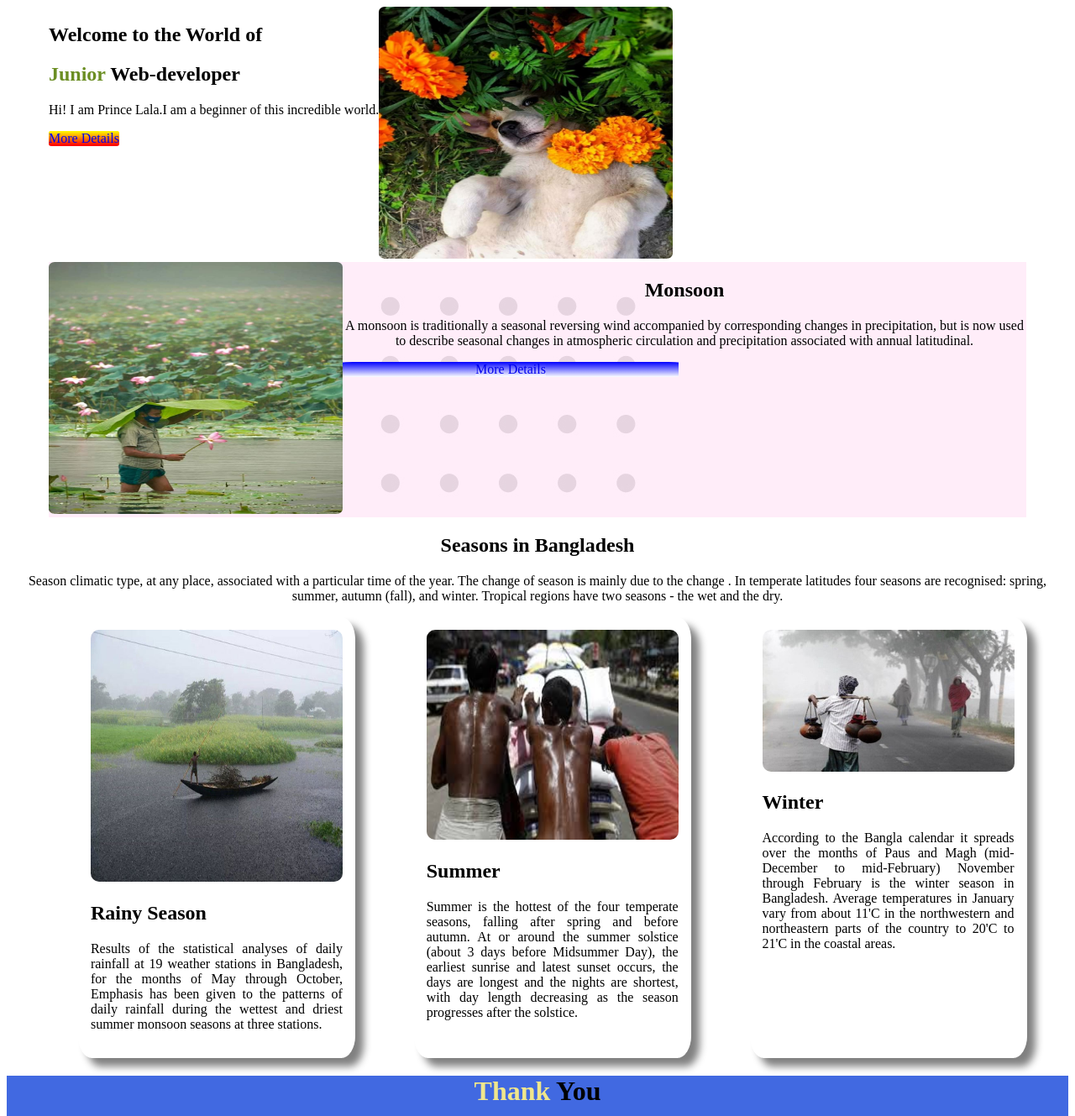
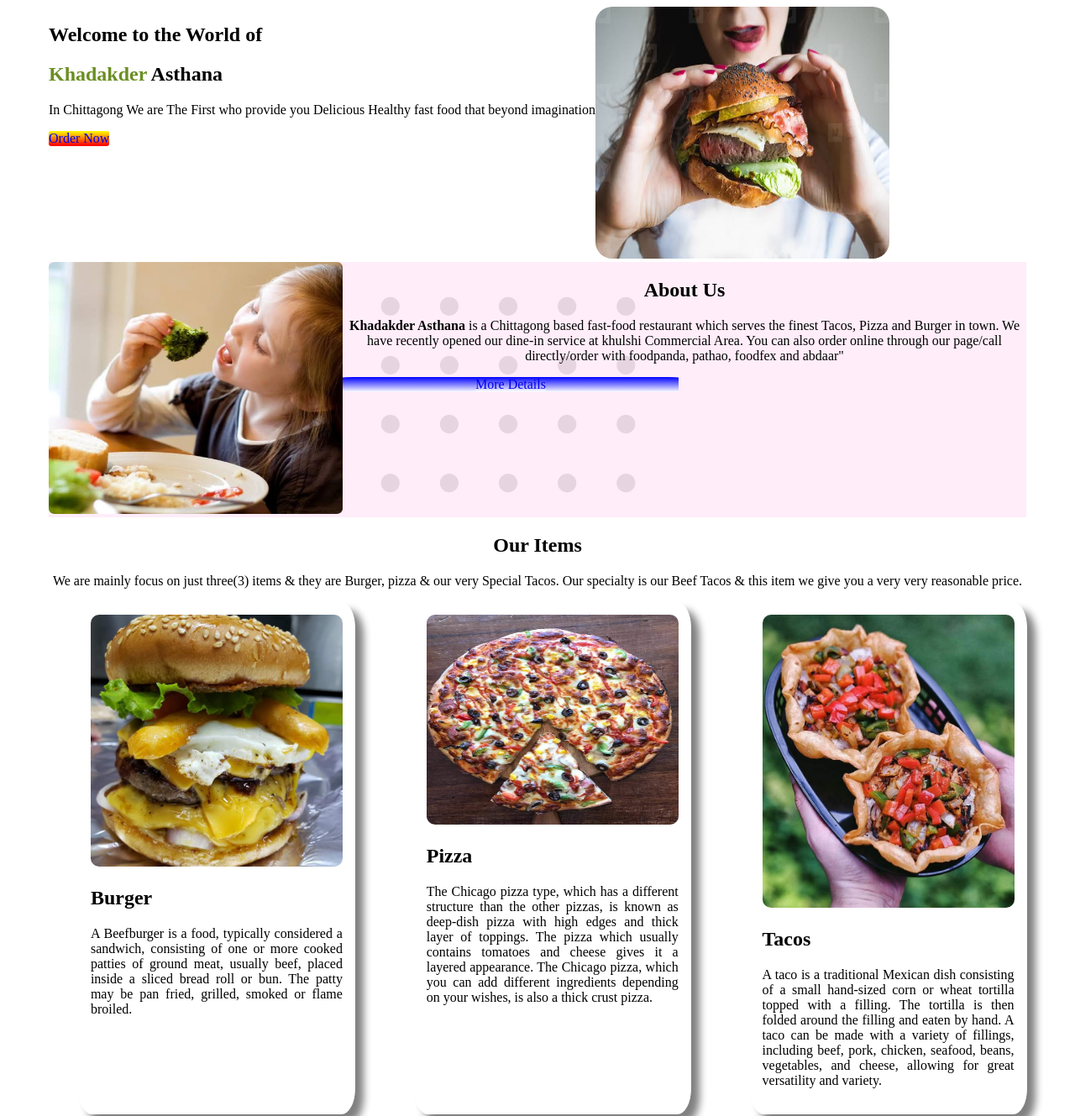
Before and after one commit to PrinceLalaOrin/Assignment-1, a plain HTML site: page index.html in a window 1280 px wide. Shown: the top 1329 px of the page at 84% size. Drawn offline with Linux system fonts and the light colour scheme.

Commit message:
topic changed

```diff
--- a/index.html
+++ b/index.html
@@ -11,47 +11,47 @@
     <section class="hen">
         <div>
             <h2>Welcome to the World of</h2>
-            <h2> <span>Junior</span> Web-developer</h2>
-            <p> Hi! I am Prince Lala.I am a beginner of this incredible world.</p>
+            <h2> <span>Khadakder</span> Asthana</h2>
+            <p> In Chittagong We are The First who provide you Delicious Healthy fast food that beyond imagination</p>
             <div class="link-button">
-                <a  class="link-button" target="blank" href="www.google.com">More Details</a>
+                <a  class="link-button" target="blank" href="www.google.com"> Order Now</a>
             </div>
         </div>
         <div class="ten">
-            <img src="ron.jpg" alt="" height=300px, width=350px>
+            <img src="khaise.jpg" alt="" height=300px, width=350px>
         </div>
     </section>
     <section class="eight hen">
         <div class="nine">
-            <img src="rain.jpg" alt="" height="300px", width="350px">
+            <img src="gone.jpeg" alt="" height="300px", width="350px">
         </div>
         <div>
-            <h2> Monsoon </h2>
-         <p>A monsoon is traditionally a seasonal reversing wind accompanied by corresponding changes in precipitation, but is now used to describe seasonal changes in atmospheric circulation and precipitation associated with annual latitudinal.</p>
+            <h2> About Us </h2>
+         <p> <b>Khadakder Asthana</b> is a Chittagong based fast-food restaurant which serves the finest Tacos, Pizza and Burger in town. We have recently opened our dine-in service at khulshi Commercial Area. You can also order online through our page/call directly/order with foodpanda, pathao, foodfex and abdaar"</p>
          <div class="link">
             <a class="link" target="blank" href="www.google.com">More Details</a>
         </div>
         </div>
     </section>
     <div class="seven">
-        <h2> Seasons in Bangladesh </h2>
-    <p> Season climatic type, at any place, associated with a particular time of the year. The change of season is mainly due to the change . In temperate latitudes four seasons are recognised: spring, summer, autumn (fall), and winter. Tropical regions have two seasons - the wet and the dry. </p>
+        <h2> Our Items </h2>
+    <p> We are mainly focus on just three(3) items & they are Burger, pizza & our very Special Tacos. Our specialty is our Beef Tacos & this item we give you a very very reasonable price. </p>
     </div>
     <section class="hen six">
         <div class="five">
-            <img src="Boat.jpg" alt="" height="300px" width="300px">
-            <h2> Rainy Season </h2>
-            <p>Results of the statistical analyses of daily rainfall at 19 weather stations in Bangladesh, for the months of May through October, Emphasis has been given to the patterns of daily rainfall during the wettest and driest summer monsoon seasons at three stations. </p>
+            <img src="burger.jpg" alt="" height="300px" width="300px">
+            <h2> Burger </h2>
+            <p> A Beefburger is a food, typically considered a sandwich, consisting of one or more cooked patties of ground meat, usually beef, placed inside a sliced bread roll or bun. The patty may be pan fried, grilled, smoked or flame broiled.  </p>
         </div>
         <div class="five">
-            <img src="summer.jpg" alt="" height="250px" width ="300px">
-            <h2> Summer</h2>
-            <p> Summer is the hottest of the four temperate seasons, falling after spring and before autumn. At or around the summer solstice (about 3 days before Midsummer Day), the earliest sunrise and latest sunset occurs, the days are longest and the nights are shortest, with day length decreasing as the season progresses after the solstice. </p>
+            <img src="pizza.jpg" alt="" height="250px" width ="300px">
+            <h2> Pizza </h2>
+            <p> The Chicago pizza type, which has a different structure than the other pizzas, is known as deep-dish pizza with high edges and thick layer of toppings. The pizza which usually contains tomatoes and cheese gives it a layered appearance. The Chicago pizza, which you can add different ingredients depending on your wishes, is also a thick crust pizza. </p>
         </div>
         <div class="five">
-            <img src="winter.jpg" alt="" width = 300px>
-            <h2> Winter </h2>
-            <p> According to the Bangla calendar it spreads over the months of Paus and Magh (mid-December to mid-February) November through February is the winter season in Bangladesh. Average temperatures in January vary from about 11'C in the northwestern and northeastern parts of the country to 20'C to 21'C in the coastal areas.</p>
+            <img src="tacos.jpg" alt="" width = 300px>
+            <h2> Tacos </h2>
+            <p> A taco is a traditional Mexican dish consisting of a small hand-sized corn or wheat tortilla topped with a filling. The tortilla is then folded around the filling and eaten by hand. A taco can be made with a variety of fillings, including beef, pork, chicken, seafood, beans, vegetables, and cheese, allowing for great versatility and variety. </p>
         </div>
     </section>
     <div class="four">
--- a/style.css
+++ b/style.css
@@ -2,7 +2,7 @@ span{
     color: olivedrab;
 }
 .ten img{
-    border-radius: 2%;
+    border-radius: 20px;
 }
 .hen{
     display: flex;
```
Also changed, not shown: Boat.jpg (deleted), burger.jpg (added), gone.jpeg (added), khaise.jpg (added), pizza.jpg (added), rain.jpg (deleted), ron.jpg (deleted), summer.jpg (deleted), tacos.jpg (added), winter.jpg (deleted).
